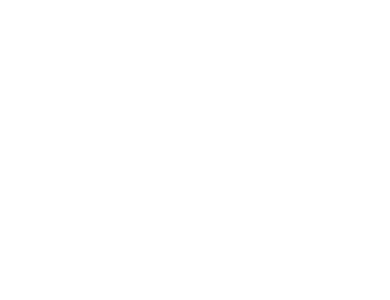
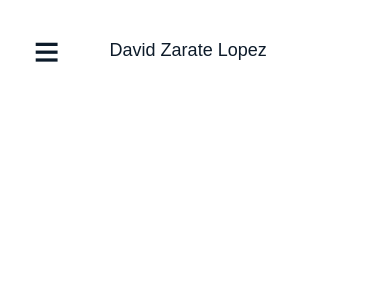
Before and after one commit to davidzaratel/Portfolio, a React (Create React App) app: page / in a window 390 px wide. Shown: the top 300 px of the page. Built offline with nearby package versions, Linux system fonts and the light colour scheme.

Commit message:
Adding responsive navbar

```diff
--- a/src/Components/Navbar.css
+++ b/src/Components/Navbar.css
@@ -1,3 +1,10 @@
-.navbarText {
-    color: white;
+.line-1 {
+    height: 1px;
+    width: 80%;
+    background:#0d1b2a85;
 }
+.navbar-line {
+    height: 1px;
+    width: 100%;
+    background:#0d1b2a85;
+}
--- a/src/Components/Navbar.js
+++ b/src/Components/Navbar.js
@@ -1,6 +1,7 @@
 import React from 'react'
 import { useState } from 'react'
-import {LeftContainer, NavBarLink, NavBarLinkExtended, NavbarContainer, NavbarExtendedContainer, NavbarInnerContainer, NavbarLinkContainer, OpenLinkButton, RightContainer} from '../Styles/Navbar.style'
+import {LeftContainer, NavBarHomeLink, NavBarLink, NavBarLinkExtended, NavbarContainer, NavbarExtendedContainer, NavbarInnerContainer, NavbarLinkContainer, OpenLinkButton, RightContainer} from '../Styles/Navbar.style'
+import "./Navbar.css"
 
 function Navbar() {
   const [extendedNavbar, setExtendedNavbar] = useState(false);
@@ -24,15 +25,19 @@
                 </NavbarLinkContainer>
             </LeftContainer>
             <RightContainer>
-                <NavBarLink to="/">David Zarate Lopez</NavBarLink>
+                <NavBarHomeLink to="/">David Zarate Lopez</NavBarHomeLink>
             </RightContainer>
         </NavbarInnerContainer>
        { extendedNavbar &&
 
        <NavbarExtendedContainer>
+            <div className="navbar-line"/>
             <NavBarLinkExtended to="/">Home</NavBarLinkExtended>
+            <div className="line-1"/>
             <NavBarLinkExtended to="/about">About</NavBarLinkExtended>
+            <div className="line-1"/>
             <NavBarLinkExtended to="/projects">Projects</NavBarLinkExtended>
+            <div className="line-1"/>
             <NavBarLinkExtended to="/experience">Experience</NavBarLinkExtended>
         </NavbarExtendedContainer>}
     </NavbarContainer>
--- a/src/Styles/Navbar.style.js
+++ b/src/Styles/Navbar.style.js
@@ -12,18 +12,27 @@
 `;
 
 export const LeftContainer = styled.div `
-    flex: 60%;
+    flex: 70%;
     display: flex;
     align-items: center;
-    padding-left: 5%;
+    padding-left: 3%;
+    @media (max-width: 700px) {
+        flex: 10%;
+        height: 80px;
+    }
 `;
 
 export const RightContainer = styled.div `
-    flex: 40%;
+    flex: 30%;
     display: flex;
     align-items: center;
     text-align: right;
-    padding-left: 70px;
+    padding-left: 20px;
+    @media (max-width: 700px) {
+        padding-top: 20px;
+        padding-left: 0px;
+        flex: 90%;
+    }
 `;
 
 export const NavbarInnerContainer = styled.div `
@@ -41,33 +50,57 @@
     font-size: x-large;
     font-family: Arial, Helvetica, sans-serif;
     text-decoration: none;
-    margin: 10px;
+    margin: 7%;
 
-    @media (max-width: 700px){
+    @media (max-width: 700px) {
         display: none;
+    }
+    @media (max-width: 900px) {
+        font-size: large;
     }
 `;
 
 export const NavBarLinkExtended = styled(Link) `
-    color: white;
+    color: #0D1B2A;
     font-size: x-large;
     font-family: Arial, Helvetica, sans-serif;
     text-decoration: none;
     margin: 10px;
+    @media (max-width: 450px) {
+        font-size: large;
+    }
 `;
 export const OpenLinkButton = styled.button`
     width: 70px;
     height: 50px;
     background: none;
     border: none;
-    color: white;
+    color: #0D1B2A;
     font-size: 45px;
     cursor: pointer;
 
-    @media (min-width: 700px){
+    @media (min-width: 701px) {
         display: none;
     }
 `
+
+export const NavBarHomeLink= styled(Link) `
+    color: #0D1B2A;
+    font-size: x-large;
+    font-family: Arial, Helvetica, sans-serif;
+    text-decoration: none;
+    margin: auto;
+    @media (max-width: 900px) {
+        font-size: large;
+    }
+    @media (max-width: 700px) {
+        font-size: x-large;
+        margin-right: 40%;
+    }
+    @media (max-width: 450px) {
+        font-size: large;
+    }
+`;
 
 export const NavbarExtendedContainer = styled.div `
     display: flex;
```
